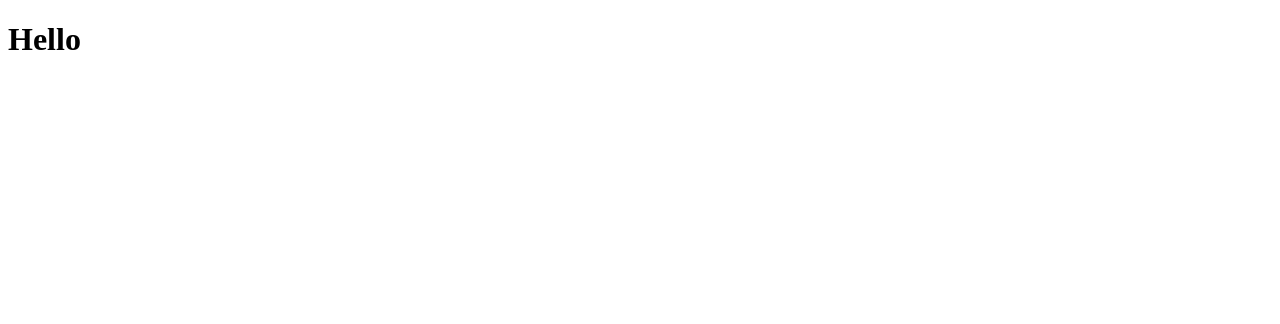
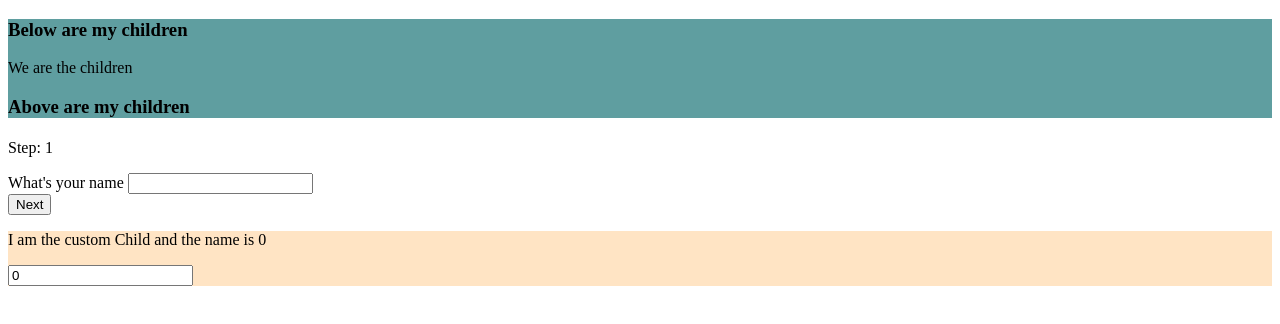
Before and after one commit to YahyaNashar22/svelte-tutorial, a SvelteKit app: page /ghannoum in a window 1280 px wide. Shown: the top 324 px of the page. Built offline with nearby package versions, Linux system fonts and the light colour scheme.

Commit message:
conditional rendering, each loop

```diff
--- a/src/routes/ghannoum/+page.svelte
+++ b/src/routes/ghannoum/+page.svelte
@@ -1,10 +1,74 @@
-<script>
+<script lang="ts">
+	import ChildrenContainer from './childrenContainer.svelte';
+	import RandomComponent from './randomComponent.svelte';
 
+	type Answers = Record<string, string>;
+
+	let formState = $state({
+		answers: {} as Answers,
+		step: 0,
+		error: ''
+	});
+
+	const QUESTIONS = [
+		{
+			question: "What's your name",
+			id: 'name',
+			type: 'text'
+		},
+		{
+			question: "What's your birthday",
+			id: 'birthday',
+			type: 'date'
+		}
+	];
+
+	function nextStep(id: string) {
+		if (formState.answers[id]) {
+			formState.step += 1;
+			formState.error = '';
+		} else {
+			formState.error = 'Please fill out the form input!';
+		}
+	}
 </script>
 
-<h1>Hello</h1>
+<ChildrenContainer>
+	<p>We are the children</p>
+</ChildrenContainer>
 
+<h4>{formState.error}</h4>
+
+{#if formState.step >= QUESTIONS.length}
+	<p>Thank you!</p>
+{:else}
+	<p>Step: {formState.step + 1}</p>
+{/if}
+
+{#each QUESTIONS as question, index (question.id)}
+	{#if formState.step === index}
+		{@render formStep(question)}
+	{/if}
+{/each}
+
+{#snippet formStep({ question, id, type }: { question: string; id: string; type: string })}
+	<article>
+		<div>
+			<label for={id}>{question}</label>
+			<input {type} {id} bind:value={formState.answers[id]} />
+		</div>
+		<button onclick={() => nextStep(id)}>Next</button>
+	</article>
+{/snippet}
+
+<RandomComponent name={formState.step}>
+	{#snippet customChild(name)}
+		<p>I am the custom Child and the name is {name}</p>
+	{/snippet}
+</RandomComponent>
 
 <style>
-
+	h4 {
+		color: brown;
+	}
 </style>
--- /dev/null
+++ b/src/routes/ghannoum/childrenContainer.svelte
@@ -0,0 +1,17 @@
+<script lang="ts">
+	import type { Snippet } from 'svelte';
+
+	let { children }: { children: Snippet } = $props();
+</script>
+
+<div>
+	<h3>Below are my children</h3>
+	{@render children()}
+	<h3>Above are my children</h3>
+</div>
+
+<style>
+	div {
+		background-color: cadetblue;
+	}
+</style>
--- /dev/null
+++ b/src/routes/ghannoum/randomComponent.svelte
@@ -0,0 +1,16 @@
+<script lang="ts">
+	import type { Snippet } from 'svelte';
+
+	let { name, customChild }: { name: number; customChild: Snippet<[name: number]> } = $props();
+</script>
+
+<div>
+	{@render customChild(name)}
+	<input type="number" bind:value={name} />
+</div>
+
+<style>
+	div {
+		background-color: bisque;
+	}
+</style>
```
